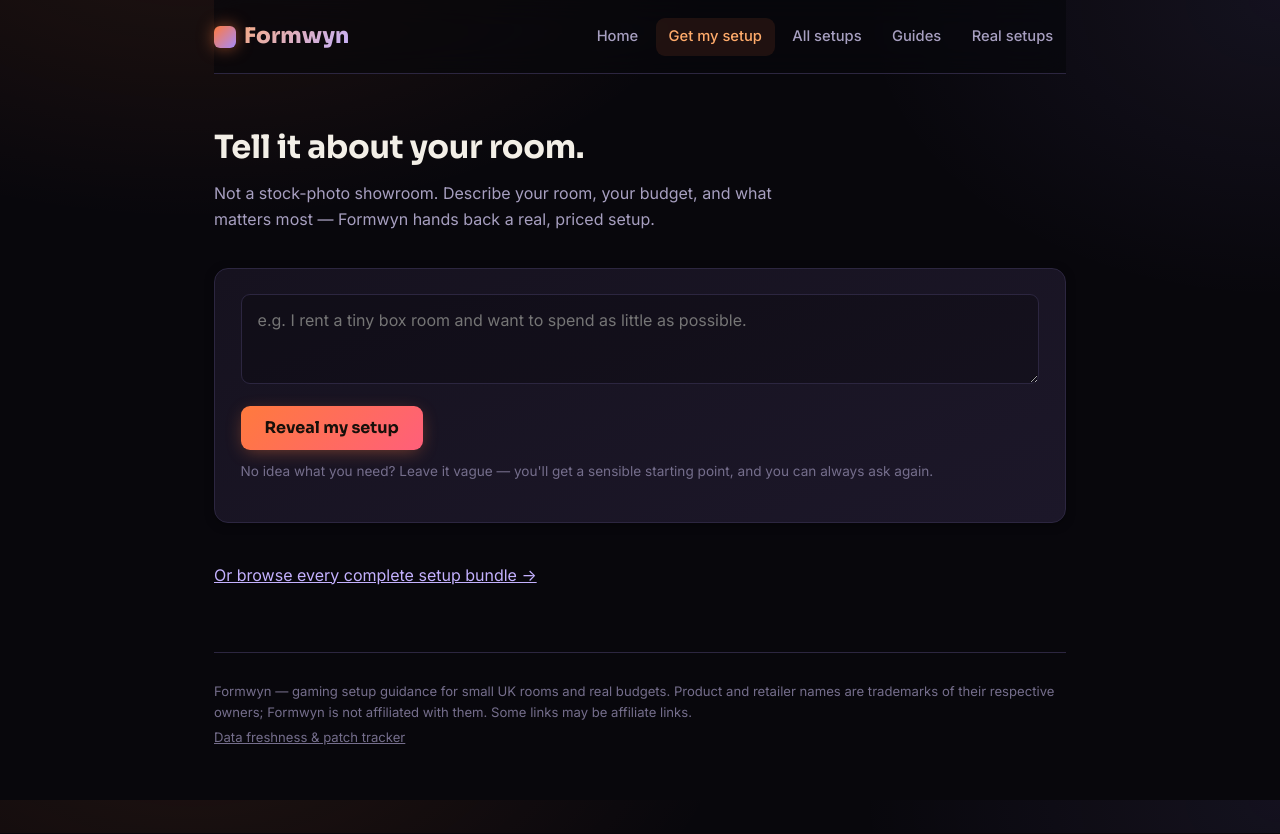
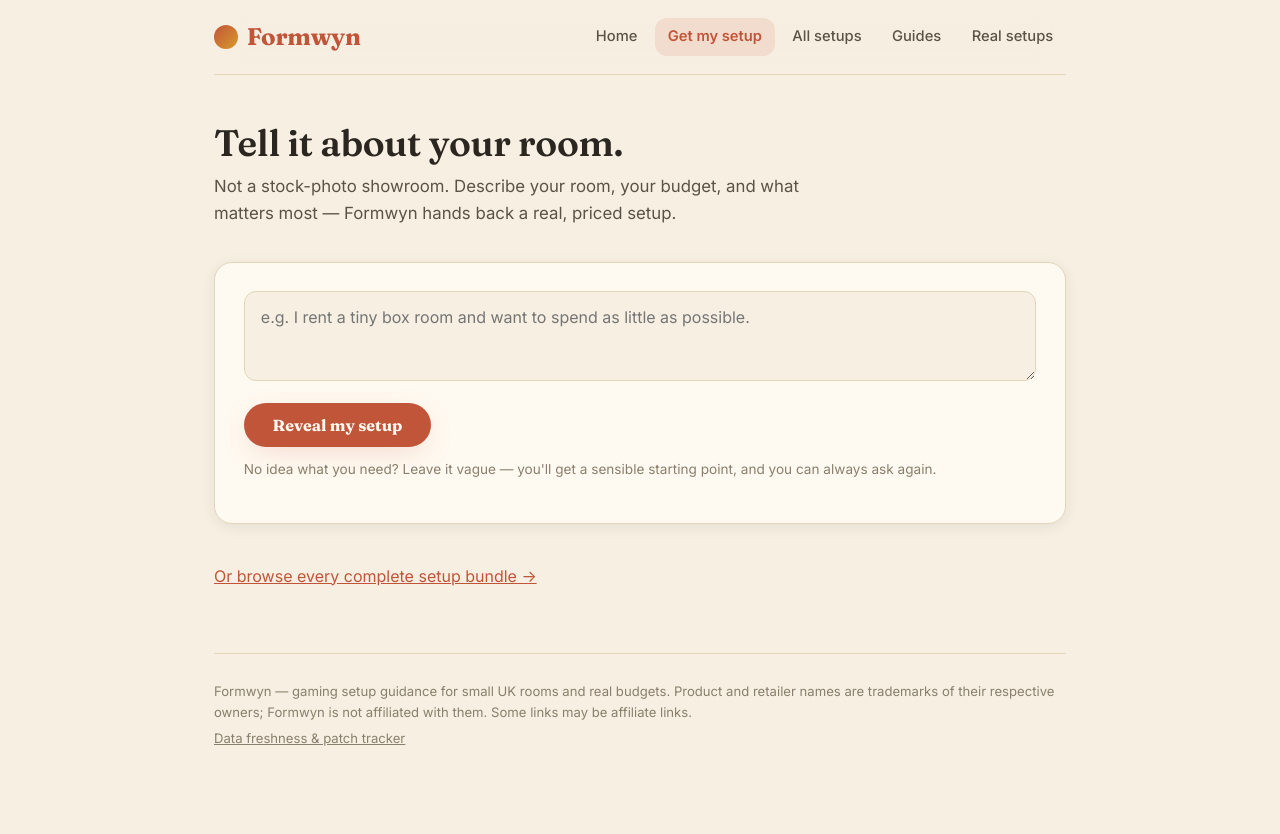
Before and after one commit to formwyn/formwyn-site, a website: page get-my-setup.html in a window 1280 px wide. Drawn offline with Linux system fonts and the light colour scheme.

Commit message:
Redesign: warm minimalist + bold retro visual identity
- Replace dark ember/purple gaming palette with cream background, terracotta/mustard/olive accents
- Swap Sora for Fraunces (serif, warm/retro display font) on headings and brand mark, keep Inter for body
- Rounded pill-style buttons and circular icon badges/brand mark for a softer, boutique feel
- Update homepage icon colors to match new palette
- Regenerated all pages, verified CSS brace balance and no broken internal links

```diff
--- a/styles.css
+++ b/styles.css
@@ -1,36 +1,37 @@
-@import url('https://fonts.googleapis.com/css2?family=Sora:wght@600;700;800&family=Inter:wght@400;500;600;700&display=swap');
+@import url('https://fonts.googleapis.com/css2?family=Fraunces:opsz,wght@9..144,500;9..144,600;9..144,700;9..144,900&family=Inter:wght@400;500;600;700&display=swap');
 
 :root {
-  --bg: #08070c;
-  --bg-elevated: #100d17;
-  --bg-panel: #16121f;
-  --bg-panel-2: #1c1729;
-  --border: #2c2640;
-  --border-bright: #453a63;
+  --bg: #f6efe2;
+  --bg-elevated: #fffaf1;
+  --bg-panel: #fffaf1;
+  --bg-panel-2: #f0e6d2;
+  --border: #e4d5b8;
+  --border-bright: #d4b98a;
 
-  --ember: #ff7a3d;
-  --ember-bright: #ffab6b;
-  --purple: #a78bfa;
-  --purple-bright: #c4b1ff;
-  --cyan: #4dd8e6;
+  --terracotta: #c1553a;
+  --terracotta-bright: #d97250;
+  --mustard: #d99a2b;
+  --mustard-bright: #eab54a;
+  --olive: #6b7c4f;
+  --olive-bright: #869c60;
 
-  --text: #f3efe7;
-  --text-dim: #a79fc0;
-  --text-faint: #756e8c;
+  --text: #2b2620;
+  --text-dim: #5c5346;
+  --text-faint: #8a7f6c;
 
-  --confirmed: #34d399;
-  --provisional: #fbbf24;
+  --confirmed: #5c7a3f;
+  --provisional: #c1801f;
 
-  --tier-s: #ffd54f;
-  --tier-a: #c4b1ff;
-  --tier-b: #6fb7ff;
-  --tier-c: #9aa3b8;
-  --tier-d: #6b7280;
+  --tier-s: #d99a2b;
+  --tier-a: #c1553a;
+  --tier-b: #6b7c4f;
+  --tier-c: #8a7f6c;
+  --tier-d: #a89c86;
 
-  --radius: 14px;
-  --radius-sm: 9px;
-  --shadow-glow: 0 8px 30px -8px rgba(255, 122, 61, 0.25);
-  --shadow-card: 0 2px 10px rgba(0, 0, 0, 0.35);
+  --radius: 18px;
+  --radius-sm: 12px;
+  --shadow-glow: 0 8px 30px -8px rgba(193, 85, 58, 0.25);
+  --shadow-card: 0 3px 14px rgba(43, 38, 32, 0.08);
 }
 
 * { box-sizing: border-box; }
@@ -39,11 +40,7 @@
 
 body {
   margin: 0;
-  background:
-    radial-gradient(ellipse 900px 500px at 15% -10%, rgba(255, 122, 61, 0.10), transparent 60%),
-    radial-gradient(ellipse 700px 500px at 100% 0%, rgba(167, 139, 250, 0.08), transparent 60%),
-    var(--bg);
-  background-attachment: fixed;
+  background: var(--bg);
   color: var(--text);
   font-family: 'Inter', -apple-system, BlinkMacSystemFont, sans-serif;
   line-height: 1.6;
@@ -67,7 +64,7 @@
   justify-content: space-between;
   padding: 1.1rem 0;
   margin-bottom: 3rem;
-  background: rgba(8, 7, 12, 0.72);
+  background: rgba(246, 239, 226, 0.86);
   backdrop-filter: blur(14px) saturate(140%);
   -webkit-backdrop-filter: blur(14px) saturate(140%);
   border-bottom: 1px solid var(--border);
@@ -76,25 +73,22 @@
 header.site a.brand {
   display: flex;
   align-items: center;
-  gap: 0.5rem;
-  font-family: 'Sora', sans-serif;
-  font-weight: 800;
-  font-size: 1.35rem;
-  letter-spacing: 0.01em;
-  background: linear-gradient(135deg, var(--ember-bright), var(--purple-bright));
-  -webkit-background-clip: text;
-  background-clip: text;
-  color: transparent;
+  gap: 0.55rem;
+  font-family: 'Fraunces', serif;
+  font-weight: 700;
+  font-optical-sizing: auto;
+  font-size: 1.5rem;
+  letter-spacing: -0.01em;
+  color: var(--terracotta);
   text-decoration: none;
 }
 
 header.site a.brand::before {
   content: '';
-  width: 22px;
-  height: 22px;
-  border-radius: 6px;
-  background: linear-gradient(135deg, var(--ember), var(--purple));
-  box-shadow: 0 0 16px rgba(255, 122, 61, 0.55);
+  width: 24px;
+  height: 24px;
+  border-radius: 50%;
+  background: linear-gradient(135deg, var(--terracotta), var(--mustard));
   flex-shrink: 0;
 }
 
@@ -110,8 +104,8 @@
   transition: color 0.15s ease, background 0.15s ease;
 }
 
-header.site nav a:hover { color: var(--text); background: rgba(255, 255, 255, 0.05); }
-header.site nav a.active { color: var(--ember-bright); background: rgba(255, 122, 61, 0.1); }
+header.site nav a:hover { color: var(--text); background: rgba(193, 85, 58, 0.08); }
+header.site nav a.active { color: var(--terracotta); background: rgba(193, 85, 58, 0.12); font-weight: 600; }
 
 @media (max-width: 640px) {
   header.site nav { gap: 0; overflow-x: auto; }
@@ -121,34 +115,37 @@
 /* ---------- Type ---------- */
 
 h1 {
-  font-family: 'Sora', sans-serif;
-  font-weight: 700;
+  font-family: 'Fraunces', serif;
+  font-optical-sizing: auto;
+  font-weight: 600;
   color: var(--text);
-  font-size: 2rem;
+  font-size: 2.3rem;
   letter-spacing: -0.01em;
-  margin-bottom: 0.5rem;
+  line-height: 1.1;
+  margin-bottom: 0.6rem;
 }
 
 h2 {
-  font-family: 'Sora', sans-serif;
-  font-weight: 700;
+  font-family: 'Fraunces', serif;
+  font-optical-sizing: auto;
+  font-weight: 600;
   color: var(--text);
-  font-size: 1.3rem;
+  font-size: 1.4rem;
   margin-top: 2.4rem;
 }
 
-.tagline { color: var(--text-dim); margin-top: 0; margin-bottom: 2.2rem; max-width: 60ch; }
+.tagline { color: var(--text-dim); margin-top: 0; margin-bottom: 2.2rem; max-width: 60ch; font-size: 1.05rem; }
 
-a { color: var(--purple-bright); }
-a:hover { color: var(--ember-bright); }
+a { color: var(--terracotta); }
+a:hover { color: var(--mustard); }
 
 /* ---------- Ask box / forms ---------- */
 
 .ask-box {
-  background: linear-gradient(160deg, var(--bg-panel), var(--bg-panel-2));
+  background: var(--bg-panel);
   border: 1px solid var(--border);
   border-radius: var(--radius);
-  padding: 1.6rem;
+  padding: 1.8rem;
   margin-bottom: 2.5rem;
   box-shadow: var(--shadow-card);
 }
@@ -156,7 +153,7 @@
 .ask-box textarea {
   width: 100%;
   min-height: 90px;
-  background: rgba(0, 0, 0, 0.25);
+  background: var(--bg);
   border: 1px solid var(--border);
   border-radius: var(--radius-sm);
   color: var(--text);
@@ -167,41 +164,41 @@
   transition: border-color 0.15s ease;
 }
 
-.ask-box textarea:focus { outline: none; border-color: var(--ember); }
+.ask-box textarea:focus { outline: none; border-color: var(--terracotta); }
 
 .ask-box button {
   margin-top: 0.9rem;
-  background: linear-gradient(135deg, var(--ember), #ff5f7a);
-  color: #17100a;
+  background: var(--terracotta);
+  color: #fffaf1;
   border: none;
-  border-radius: var(--radius-sm);
-  padding: 0.7rem 1.5rem;
+  border-radius: 999px;
+  padding: 0.75rem 1.8rem;
   font-size: 1rem;
   font-weight: 700;
-  font-family: 'Sora', sans-serif;
+  font-family: 'Fraunces', serif;
   cursor: pointer;
-  box-shadow: 0 4px 18px -4px rgba(255, 122, 61, 0.45);
-  transition: transform 0.12s ease, box-shadow 0.12s ease;
+  box-shadow: var(--shadow-glow);
+  transition: transform 0.12s ease, box-shadow 0.12s ease, background 0.12s ease;
 }
 
-.ask-box button:hover { transform: translateY(-1px); box-shadow: 0 6px 22px -4px rgba(255, 122, 61, 0.6); }
+.ask-box button:hover { transform: translateY(-1px); background: var(--terracotta-bright); }
 .ask-box button:disabled { opacity: 0.5; cursor: default; transform: none; box-shadow: none; }
 
 .ask-box .hint { color: var(--text-faint); font-size: 0.85rem; margin-top: 0.7rem; }
 
-/* ---------- Reveal / build cards ---------- */
+/* ---------- Reveal / setup cards ---------- */
 
 .reveal-card {
-  background: linear-gradient(160deg, var(--bg-panel), var(--bg-panel-2));
+  background: var(--bg-panel);
   border: 1px solid var(--border);
-  border-left: 3px solid var(--ember);
+  border-left: 4px solid var(--terracotta);
   border-radius: var(--radius);
   padding: 1.6rem 1.8rem;
   margin-top: 1.2rem;
   box-shadow: var(--shadow-card);
 }
 
-.reveal-card .narrator { font-style: italic; font-size: 1.05rem; color: var(--text); margin: 0 0 1rem; }
+.reveal-card .narrator { font-family: 'Fraunces', serif; font-weight: 500; font-size: 1.15rem; color: var(--text); margin: 0 0 1rem; }
 .reveal-card .core { color: var(--text-dim); margin: 0 0 1rem; }
 .reveal-card a.permalink {
   display: inline-block;
@@ -210,8 +207,8 @@
   color: var(--text-faint);
 }
 
-.error-card { border-left-color: #e2545a; }
-.error-card .narrator { color: #f5a3a3; }
+.error-card { border-left-color: #b3392f; }
+.error-card .narrator { color: #b3392f; }
 
 /* ---------- Freshness badges ---------- */
 
@@ -221,22 +218,22 @@
   gap: 0.4rem;
   font-size: 0.8rem;
   font-weight: 600;
-  padding: 0.25rem 0.65rem;
+  padding: 0.25rem 0.7rem;
   border-radius: 999px;
-  background: rgba(255, 255, 255, 0.04);
+  background: rgba(43, 38, 32, 0.04);
 }
 
 .freshness-badge .dot { width: 7px; height: 7px; border-radius: 50%; }
 .freshness-badge.Confirmed { color: var(--confirmed); }
-.freshness-badge.Confirmed .dot { background: var(--confirmed); box-shadow: 0 0 8px var(--confirmed); }
+.freshness-badge.Confirmed .dot { background: var(--confirmed); }
 .freshness-badge.Provisional { color: var(--provisional); }
-.freshness-badge.Provisional .dot { background: var(--provisional); box-shadow: 0 0 8px var(--provisional); }
+.freshness-badge.Provisional .dot { background: var(--provisional); }
 
 p.freshness { font-size: 0.85rem; }
 p.freshness.Confirmed { color: var(--confirmed); }
 p.freshness.Provisional { color: var(--provisional); }
 
-/* ---------- Tier badges ---------- */
+/* ---------- Tier badges (kept for compatibility, warm palette) ---------- */
 
 .tier-badge {
   display: inline-flex;
@@ -245,15 +242,15 @@
   width: 30px;
   height: 30px;
   border-radius: 8px;
-  font-family: 'Sora', sans-serif;
+  font-family: 'Fraunces', serif;
   font-weight: 800;
   font-size: 0.95rem;
-  color: #0c0a10;
+  color: #fffaf1;
 }
 
-.tier-badge.tier-S { background: linear-gradient(135deg, var(--tier-s), #ffb84d); box-shadow: 0 0 14px rgba(255, 213, 79, 0.45); }
-.tier-badge.tier-A { background: linear-gradient(135deg, var(--tier-a), var(--purple)); }
-.tier-badge.tier-B { background: linear-gradient(135deg, var(--tier-b), #4a8fd6); }
+.tier-badge.tier-S { background: var(--tier-s); }
+.tier-badge.tier-A { background: var(--tier-a); }
+.tier-badge.tier-B { background: var(--tier-b); }
 .tier-badge.tier-C { background: var(--tier-c); }
 .tier-badge.tier-D { background: var(--tier-d); }
 
@@ -262,7 +259,7 @@
 .class-grid, .build-grid {
   display: grid;
   grid-template-columns: repeat(auto-fill, minmax(210px, 1fr));
-  gap: 1rem;
+  gap: 1.1rem;
   list-style: none;
   padding: 0;
 }
@@ -271,10 +268,10 @@
   display: flex;
   align-items: center;
   gap: 0.8rem;
-  background: linear-gradient(160deg, var(--bg-panel), var(--bg-panel-2));
+  background: var(--bg-panel);
   border: 1px solid var(--border);
   border-radius: var(--radius);
-  padding: 1rem 1.1rem;
+  padding: 1.1rem 1.2rem;
   color: var(--text);
   text-decoration: none;
   box-shadow: var(--shadow-card);
@@ -283,20 +280,20 @@
 
 .class-grid li a:hover, .build-grid li a:hover {
   transform: translateY(-3px);
-  border-color: var(--border-bright);
-  box-shadow: 0 10px 28px -10px rgba(167, 139, 250, 0.35);
+  border-color: var(--terracotta);
+  box-shadow: 0 12px 28px -12px rgba(193, 85, 58, 0.3);
 }
 
 .class-icon-badge {
   flex-shrink: 0;
-  width: 38px;
-  height: 38px;
-  border-radius: 10px;
+  width: 40px;
+  height: 40px;
+  border-radius: 50%;
   display: flex;
   align-items: center;
   justify-content: center;
-  background: linear-gradient(135deg, rgba(255, 122, 61, 0.18), rgba(167, 139, 250, 0.18));
-  color: var(--ember-bright);
+  background: linear-gradient(135deg, rgba(193, 85, 58, 0.14), rgba(217, 154, 43, 0.18));
+  color: var(--terracotta);
 }
 
 .class-grid li a .label-block, .build-grid li a .label-block { display: flex; flex-direction: column; gap: 0.15rem; min-width: 0; }
@@ -321,10 +318,10 @@
   position: relative;
   display: block;
   overflow: hidden;
-  background: linear-gradient(160deg, var(--bg-panel), var(--bg-panel-2));
+  background: var(--bg-panel);
   border: 1px solid var(--border);
   border-radius: var(--radius);
-  padding: 2rem 1.7rem;
+  padding: 2.1rem 1.8rem;
   text-decoration: none;
   color: var(--text);
   box-shadow: var(--shadow-card);
@@ -335,16 +332,16 @@
   content: '';
   position: absolute;
   inset: 0;
-  background: radial-gradient(circle at 20% 0%, rgba(255, 122, 61, 0.14), transparent 55%);
+  background: radial-gradient(circle at 20% 0%, rgba(217, 154, 43, 0.16), transparent 55%);
   opacity: 0;
   transition: opacity 0.25s ease;
 }
 
-.path-card:hover { transform: translateY(-4px); border-color: var(--border-bright); box-shadow: 0 14px 34px -10px rgba(255, 122, 61, 0.3); }
+.path-card:hover { transform: translateY(-4px); border-color: var(--terracotta); box-shadow: 0 16px 34px -12px rgba(193, 85, 58, 0.28); }
 .path-card:hover::before { opacity: 1; }
 
 .path-card .path-eyebrow {
-  color: var(--ember-bright);
+  color: var(--terracotta);
   font-size: 0.78rem;
   font-weight: 700;
   letter-spacing: 0.1em;
@@ -352,7 +349,7 @@
   margin: 0 0 0.7rem;
 }
 
-.path-card h2 { margin: 0 0 0.6rem; font-size: 1.4rem; }
+.path-card h2 { margin: 0 0 0.6rem; font-size: 1.5rem; }
 .path-card p.desc { color: var(--text-dim); font-size: 0.95rem; margin: 0; position: relative; }
 
 @media (max-width: 560px) {
@@ -367,7 +364,7 @@
   border-spacing: 0;
   font-size: 0.9rem;
   margin-top: 1.5rem;
-  background: var(--bg-panel);
+  background: var(--bg-elevated);
   border: 1px solid var(--border);
   border-radius: var(--radius);
   overflow: hidden;
@@ -375,7 +372,7 @@
 
 .freshness-table th, .freshness-table td {
   text-align: left;
-  padding: 0.75rem 0.9rem;
+  padding: 0.8rem 0.95rem;
   border-bottom: 1px solid var(--border);
 }
 
@@ -385,16 +382,16 @@
   font-size: 0.75rem;
   text-transform: uppercase;
   letter-spacing: 0.05em;
-  background: rgba(255, 255, 255, 0.03);
+  background: rgba(193, 85, 58, 0.05);
 }
 
-.freshness-table tbody tr:hover { background: rgba(255, 255, 255, 0.025); }
+.freshness-table tbody tr:hover { background: rgba(217, 154, 43, 0.05); }
 .freshness-table tbody tr:last-child td { border-bottom: none; }
 
 .freshness-cell.Confirmed { color: var(--confirmed); font-weight: 600; }
 .freshness-cell.Provisional { color: var(--provisional); font-weight: 600; }
 .freshness-table td.meta { color: var(--text-faint); font-size: 0.8rem; }
-.freshness-table td.tier-cell { padding-left: 0.7rem; }
+.freshness-table td.tier-cell { padding-left: 0.85rem; font-weight: 600; }
 
 /* ---------- Footer ---------- */
 
@@ -408,4 +405,4 @@
 
 footer.site p { margin: 0.3rem 0; }
 footer.site a { color: var(--text-faint); }
-footer.site a:hover { color: var(--ember-bright); }
+footer.site a:hover { color: var(--terracotta); }
```
